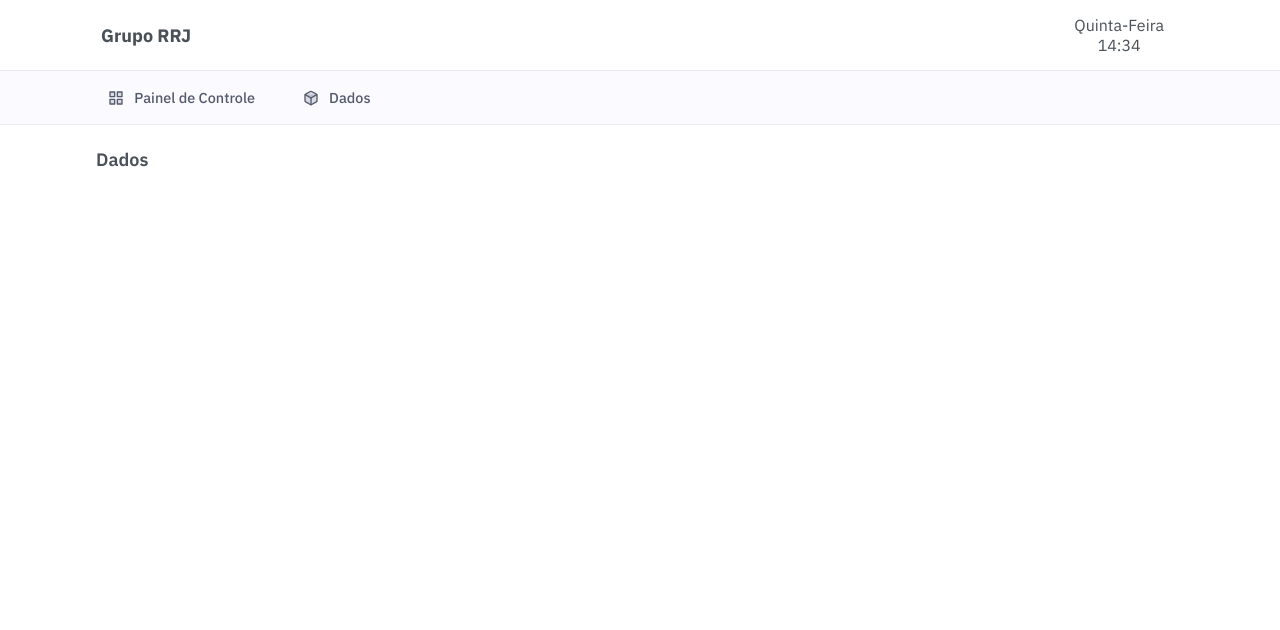
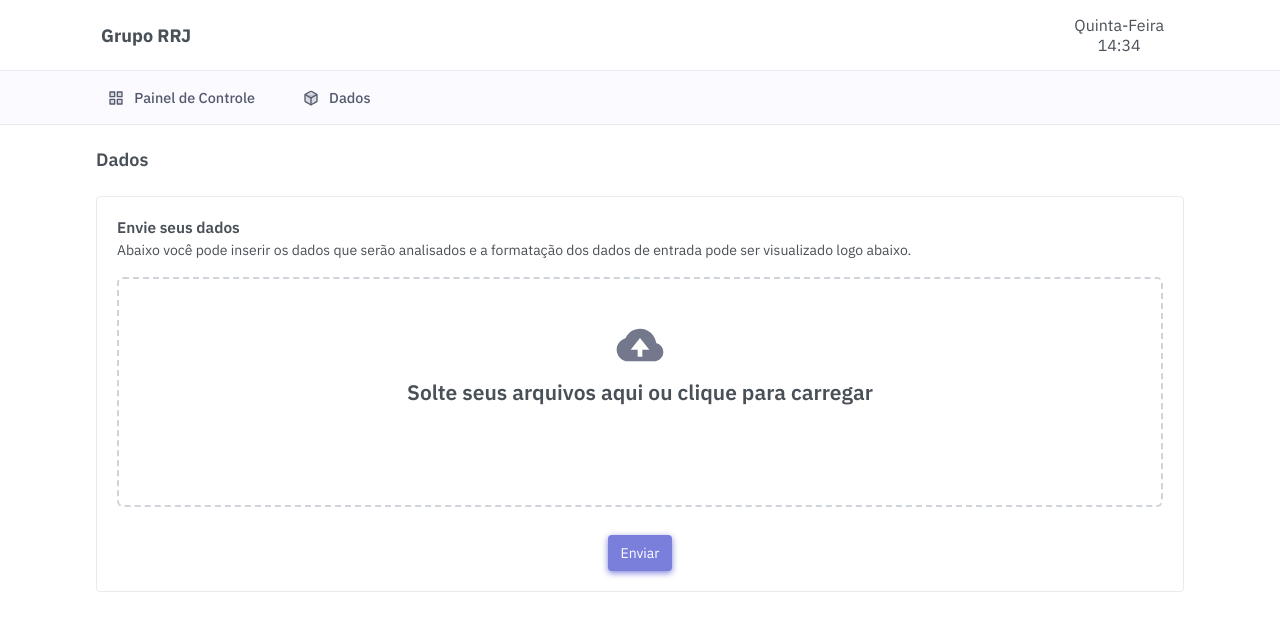
Before and after one commit to barrosoman/election-prime, a Vue app: page /data in a window 1280 px wide. Shown: the top 630 px of the page. Built offline with nearby package versions, Linux system fonts and the light colour scheme.

Commit message:
Added the layout of the input data container

```diff
--- a/src/pages/Data.vue
+++ b/src/pages/Data.vue
@@ -1,18 +1,138 @@
 <template>
   <Header name="Dados" />
+  <div class="data-page">
+    <div class="card">
+      <div class="card-body">
+        <div class="card-title">Envie seus dados</div>
+        <div class="card-subtitle">
+          Abaixo você pode inserir os dados que serão analisados e a formatação
+          dos dados de entrada pode ser visualizado logo abaixo.
+        </div>
+        <label for="upload">
+          <div class="dropzone">
+            <div class="dz-message" tabindex="0">
+              <input
+                id="upload"
+                type="file"
+                autocomplete="off"
+                tabindex="-1"
+                style="display: none"
+              />
+              <div class="dz-icon-container">
+                <svg
+                  class="dz-icon"
+                  xmlns="http://www.w3.org/2000/svg"
+                  width="24"
+                  height="24"
+                  viewBox="0 0 24 24"
+                  style="fill: rgba(116, 120, 141, 1); transform: ; msfilter: "
+                >
+                  <path
+                    d="M18.944 11.112C18.507 7.67 15.56 5 12 5 9.244 5 6.85 6.611 5.757 9.15 3.609 9.792 2 11.82 2 14c0 2.757 2.243 5 5 5h11c2.206 0 4-1.794 4-4a4.01 4.01 0 0 0-3.056-3.888zM13 14v3h-2v-3H8l4-5 4 5h-3z"
+                  ></path>
+                </svg>
+              </div>
+              <h4>Solte seus arquivos aqui ou clique para carregar</h4>
+            </div>
+          </div>
+        </label>
+        <Button content="Enviar" />
+      </div>
+    </div>
+  </div>
 </template>
 
 <script lang="ts">
 import { defineComponent } from 'vue'
 
 import Header from '@/components/Header.vue'
+import Button from '@/components/Button.vue'
 
 export default defineComponent({
   components: {
-    Header
+    Header,
+    Button
   }
 })
 </script>
 
 <!-- Add "scoped" attribute to limit CSS to this component only -->
-<style scoped></style>
+<style scoped>
+.data-page {
+  position: absolute;
+  width: 100%;
+  margin-top: 196px;
+  display: flex;
+  padding: 0 7.5%;
+}
+
+.card {
+  font-family: 'IBM Plex Sans', sans-serif;
+  position: relative;
+  display: flex;
+  flex-direction: column;
+  min-width: 0;
+  word-wrap: break-word;
+  background-color: #fff;
+  background-clip: border-box;
+  border: 1px solid #e9e9ef;
+  border-radius: 0.25rem;
+  flex: 1;
+}
+
+.card-body {
+  flex: 1 1 auto;
+  padding: 1.25rem;
+}
+
+.card-title {
+  font-size: 15.4px;
+  font-weight: 600;
+  margin: 0 0 7px;
+  color: #495057;
+}
+
+.card-subtitle {
+  font-size: 14px;
+  font-weight: 400;
+  line-height: 21px;
+  color: rgb(73, 80, 87);
+  text-align: start;
+  text-size-adjust: 100%;
+  margin-top: -0.25rem;
+  margin-bottom: 1rem !important;
+}
+
+.dropzone {
+  min-height: 230px;
+  border: 2px dashed #ced4da;
+  background: #fff;
+  border-radius: 6px;
+}
+
+.dz-message {
+  margin-top: 0.5rem !important;
+  text-align: center;
+  padding: 30px;
+}
+
+.dropzone .dz-message {
+  font-size: 24px;
+  width: 100%;
+}
+
+.dz-icon {
+  color: #74788d !important;
+  width: 56px;
+  height: 56px;
+}
+
+.dropzone h4 {
+  color: #495057;
+  font-size: 1.3125rem;
+  margin-top: 0;
+  margin-bottom: 0.5rem;
+  font-weight: 600;
+  line-height: 1.2;
+}
+</style>
```
